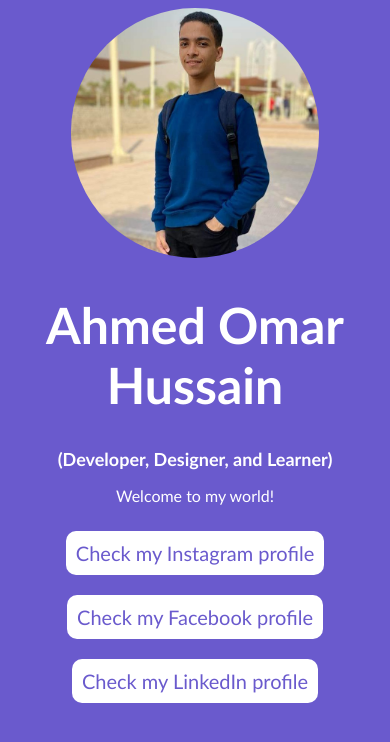
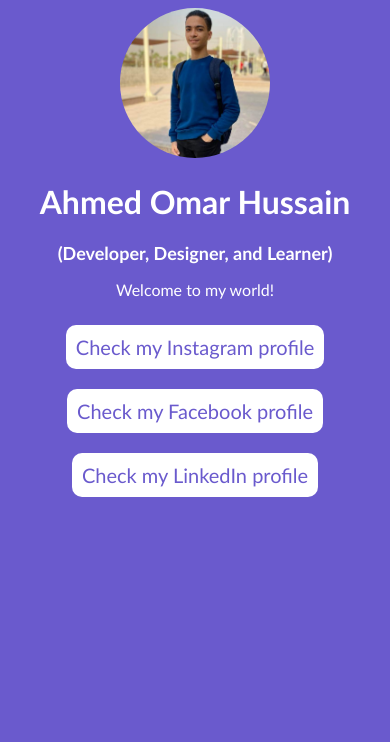
Before and after one commit to ahmed2003omarr911/ahmed911.github.io, a plain HTML site: page index.html in a window 390 px wide. Drawn offline with Linux system fonts and the light colour scheme.

Commit message:
Update style.css

```diff
--- a/style.css
+++ b/style.css
@@ -1,11 +1,14 @@
 img {
-	width: 250px;
-	height: 250px;
-	border-radius: 125px;
+	width: 40%;
+	border-radius: 200px;
 }
 
 h2 {
 	font-size: 18px;
+}
+
+header {
+	width: 100%;
 }
 
 body {
@@ -35,13 +38,3 @@ a {
 .item {
 	flex: 0 1 auto;
 }
-
-@media (max-width: 1023px) {
-	img {
-		width: 15.5em;
-	}
-
-	h1 {
-		font-size: 50px;
-	}
-}
```
